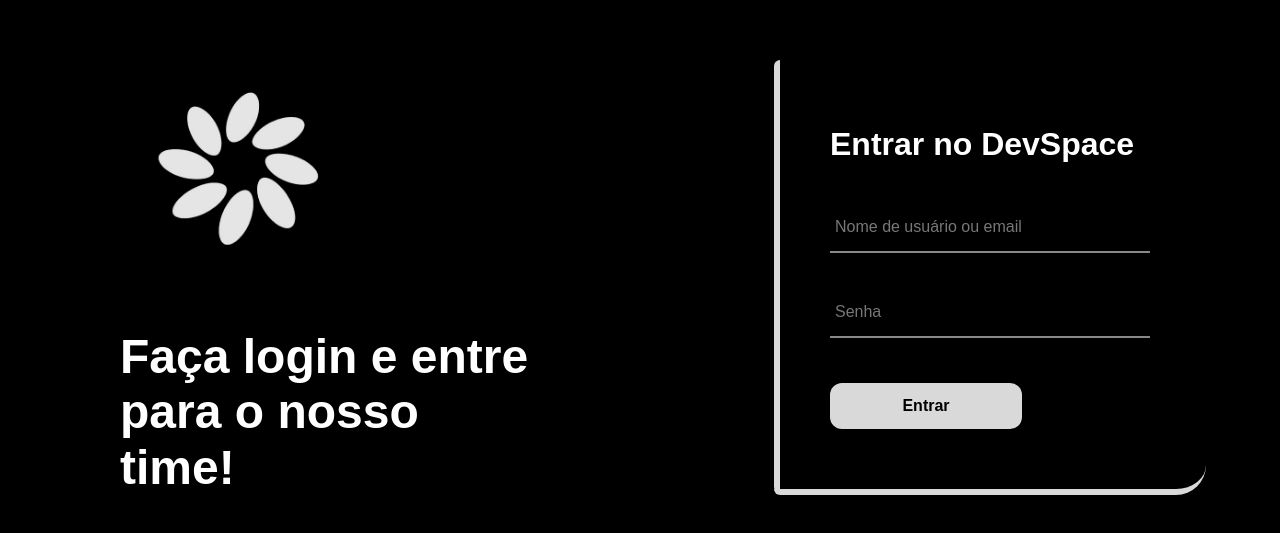
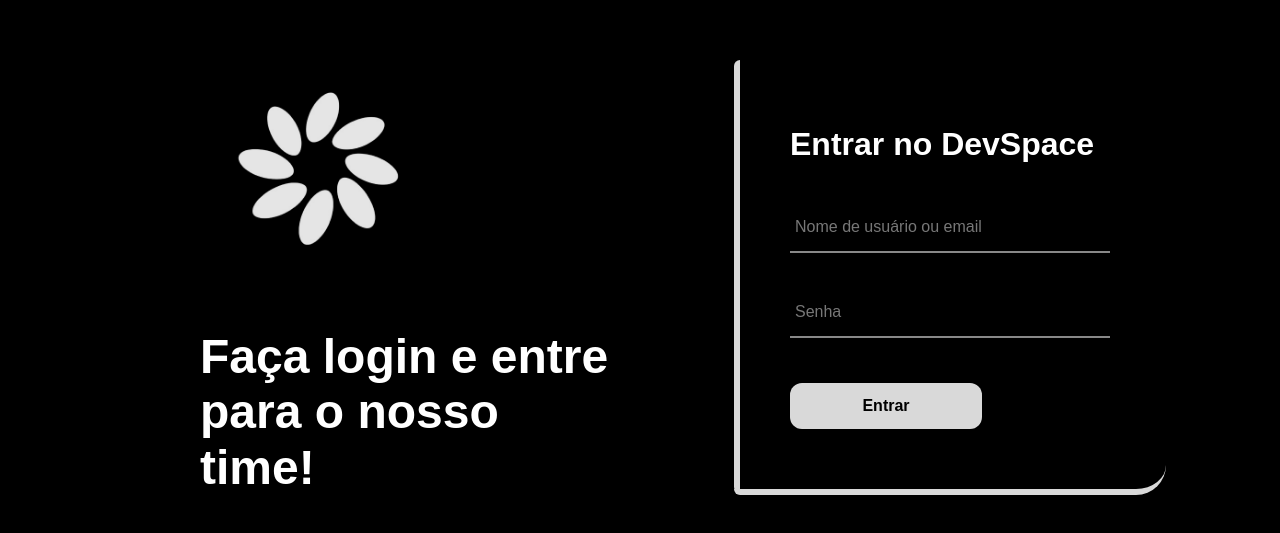
Before and after one commit to RenanKael/DevSpace, a React (Vite) app in the folder DevSpace/: page / in a window 1280 px wide. Shown: the part 123-656 px from the top of the page. Built offline with nearby package versions, Linux system fonts and the light colour scheme.

Commit message:
csslogin alinhamento

```diff
--- a/DevSpace/src/style/login.css
+++ b/DevSpace/src/style/login.css
@@ -24,7 +24,7 @@ body {
   flex-direction: column;
   justify-content: center;
   align-items: flex-start;   /* <- alinhamento à esquerda */
-  padding-left: 120px;       /* <- empurra da borda */
+  padding-left: 200px;       /* <- empurra da borda */
   gap: 40px;
 }
 
@@ -57,6 +57,7 @@ body {
   border-radius: 30px;
   background: transparent;
   position: relative;
+  transform: translateX(-60px);
 }
 
 .card::before {
```
